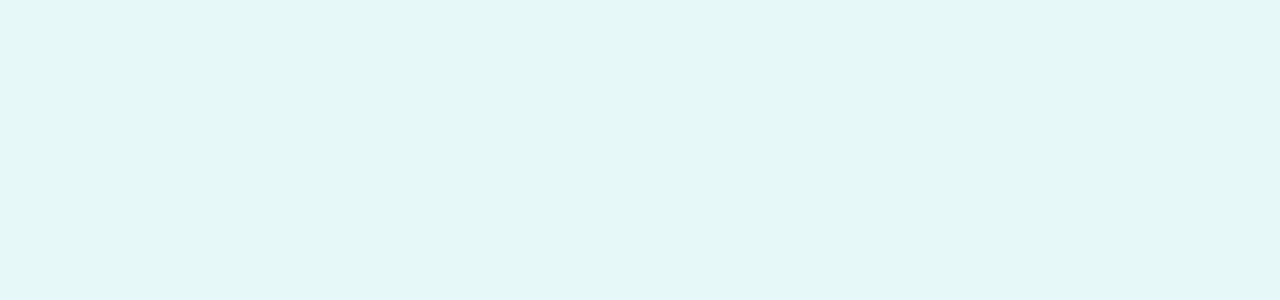
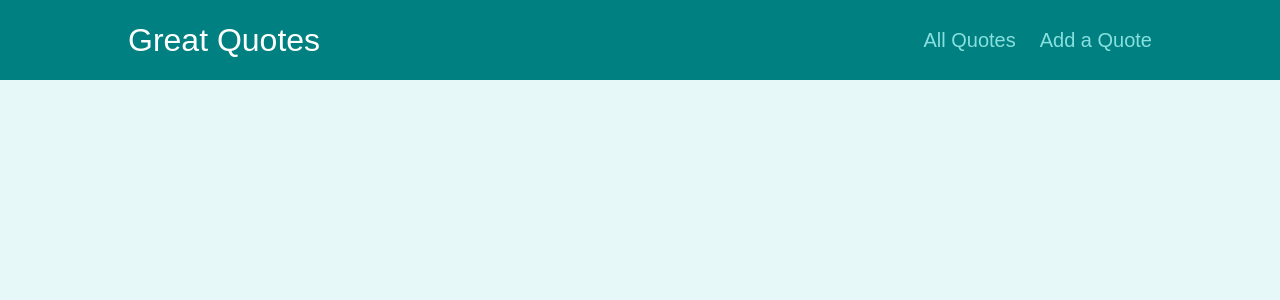
Before and after one commit to joaodslourenco/great-quotes, a React (Create React App) app: page / in a window 1280 px wide. Shown: the top 300 px of the page. Built offline with nearby package versions, Linux system fonts and the light colour scheme.

Commit message:
main navigation and styling applied

```diff
--- a/src/App.js
+++ b/src/App.js
@@ -1,13 +1,14 @@
 import { Redirect } from 'react-router-dom'
 import { Route } from 'react-router-dom'
 import { Switch } from 'react-router-dom'
+import Layout from './components/layout/Layout'
 import AllQuotes from './pages/AllQuotes'
 import NewQuote from './pages/NewQuote'
 import QuoteDetail from './pages/QuoteDetail'
 
 function App() {
   return (
-    <div>
+    <Layout>
       <Switch>
         {/* <Route path="/">
           <Redirect to="/quotes" />
@@ -22,7 +23,7 @@
           <NewQuote />
         </Route>
       </Switch>
-    </div>
+    </Layout>
   )
 }
 
--- /dev/null
+++ b/src/components/layout/Layout.jsx
@@ -0,0 +1,14 @@
+import React from 'react'
+import classes from './Layout.module.css'
+import MainNavigation from './MainNavigation'
+
+const Layout = props => {
+  return (
+    <>
+      <MainNavigation />
+      <main className={classes.main}>{props.children}</main>
+    </>
+  )
+}
+
+export default Layout
--- /dev/null
+++ b/src/components/layout/MainNavigation.jsx
@@ -0,0 +1,27 @@
+import React from 'react'
+import { NavLink } from 'react-router-dom'
+import classes from './MainNavigation.module.css'
+
+const MainNavigation = () => {
+  return (
+    <header className={classes.header}>
+      <div className={classes.logo}>Great Quotes</div>
+      <nav className={classes.nav}>
+        <ul>
+          <li>
+            <NavLink to="/quotes" activeClassName={classes.active}>
+              All Quotes
+            </NavLink>
+          </li>
+          <li>
+            <NavLink to="/new-quote" activeClassName={classes.active}>
+              Add a Quote
+            </NavLink>
+          </li>
+        </ul>
+      </nav>
+    </header>
+  )
+}
+
+export default MainNavigation
```
